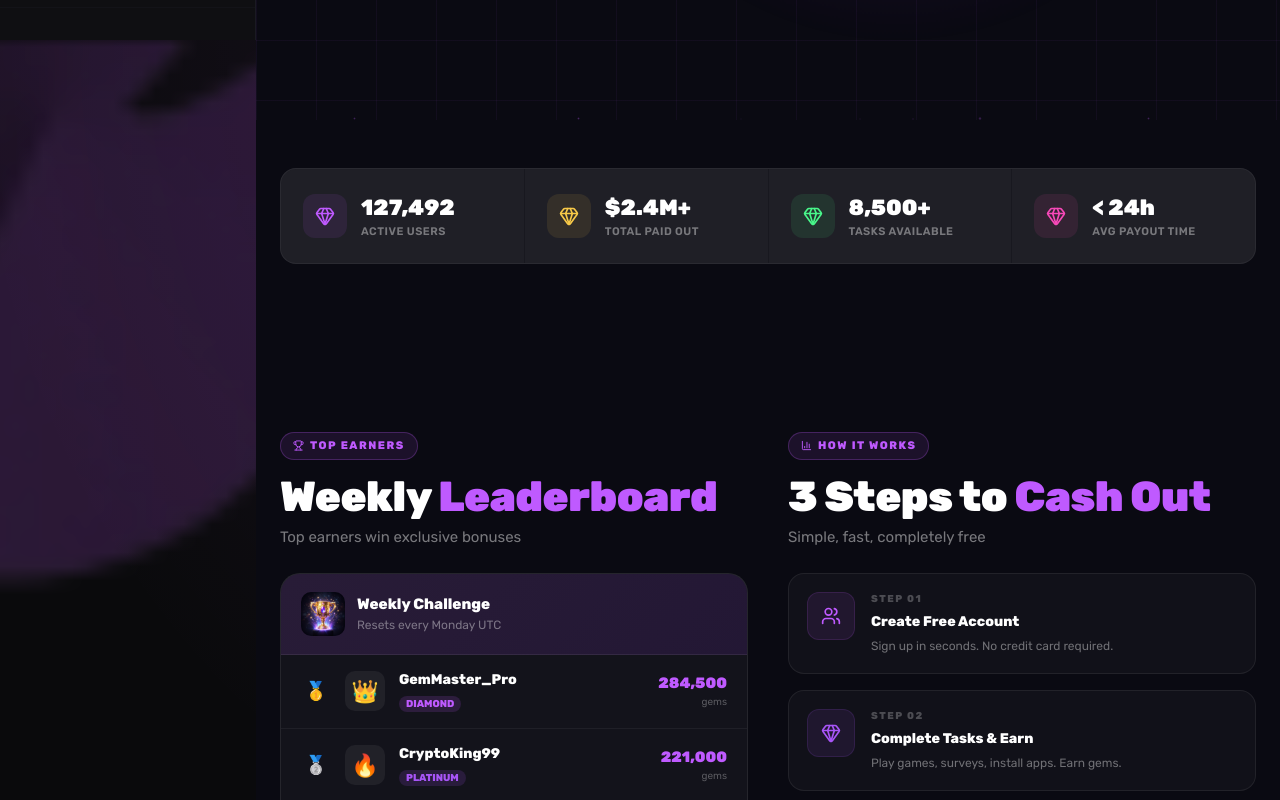
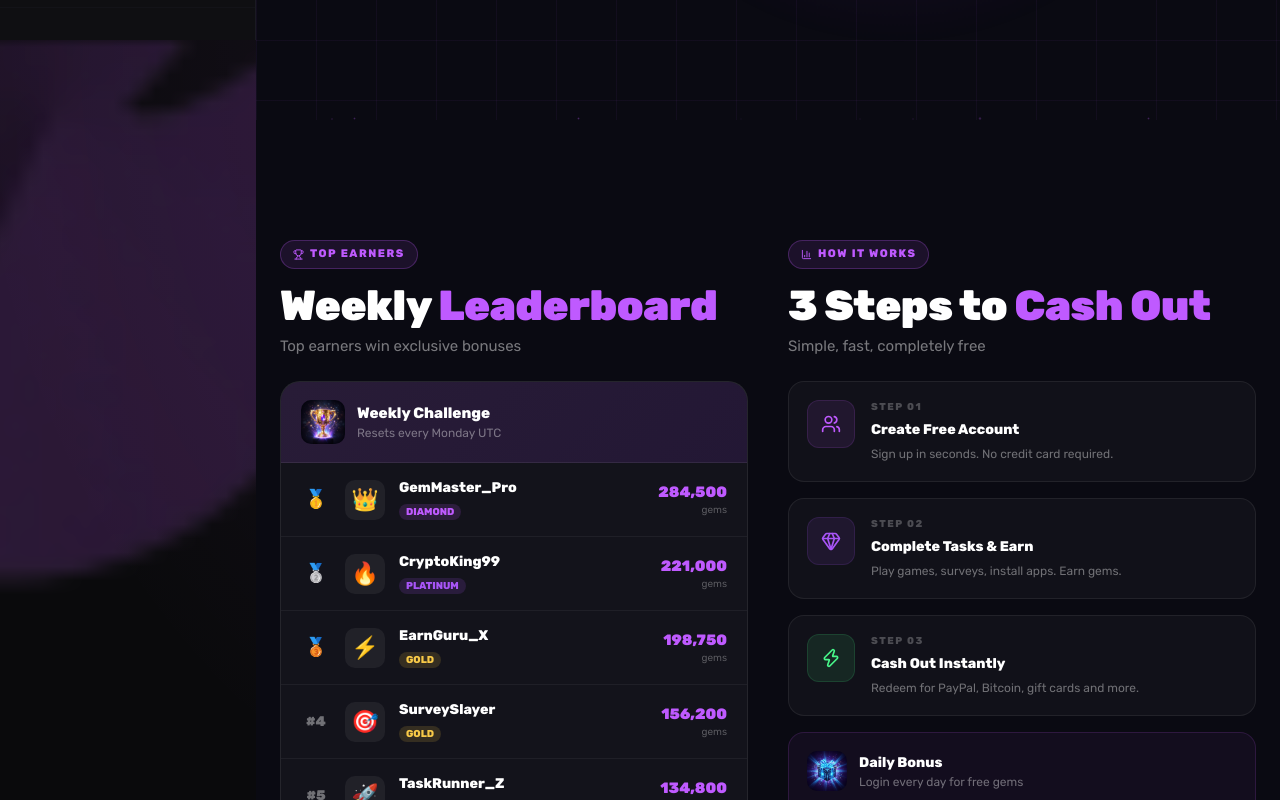
Before and after one commit to piellls/rewardcash, a Next.js app: page /offerwall in a window 1280 px wide. Shown: the part 760-1560 px from the top of the page. Built offline with nearby package versions, Linux system fonts and the light colour scheme; no server answers.

Commit message:
Remove STATS section from offerwall page

```diff
--- a/app/offerwall/page.js
+++ b/app/offerwall/page.js
@@ -208,23 +208,6 @@ export default function OfferwallPage() {
         </section>
 
 
-        {/* STATS */}
-        <div className="owc" style={{paddingTop:48,paddingBottom:48}}>
-          <div className="sgrid">
-            {STATS.map(({label,value,color}) => (
-              <div key={label} className="sitem">
-                <div style={{width:44,height:44,borderRadius:12,background:`${color}18`,display:'flex',alignItems:'center',justifyContent:'center',flexShrink:0}}>
-                  <Gem size={20} style={{color}}/>
-                </div>
-                <div>
-                  <div style={{fontSize:22,fontWeight:900}}>{value}</div>
-                  <div style={{fontSize:11,color:'rgba(255,255,255,.4)',fontWeight:600,textTransform:'uppercase',letterSpacing:.5}}>{label}</div>
-                </div>
-              </div>
-            ))}
-          </div>
-        </div>
-
         {/* LB + HOW */}
         <section style={{padding:'0 0 80px'}}>
           <div className="owc">
```
